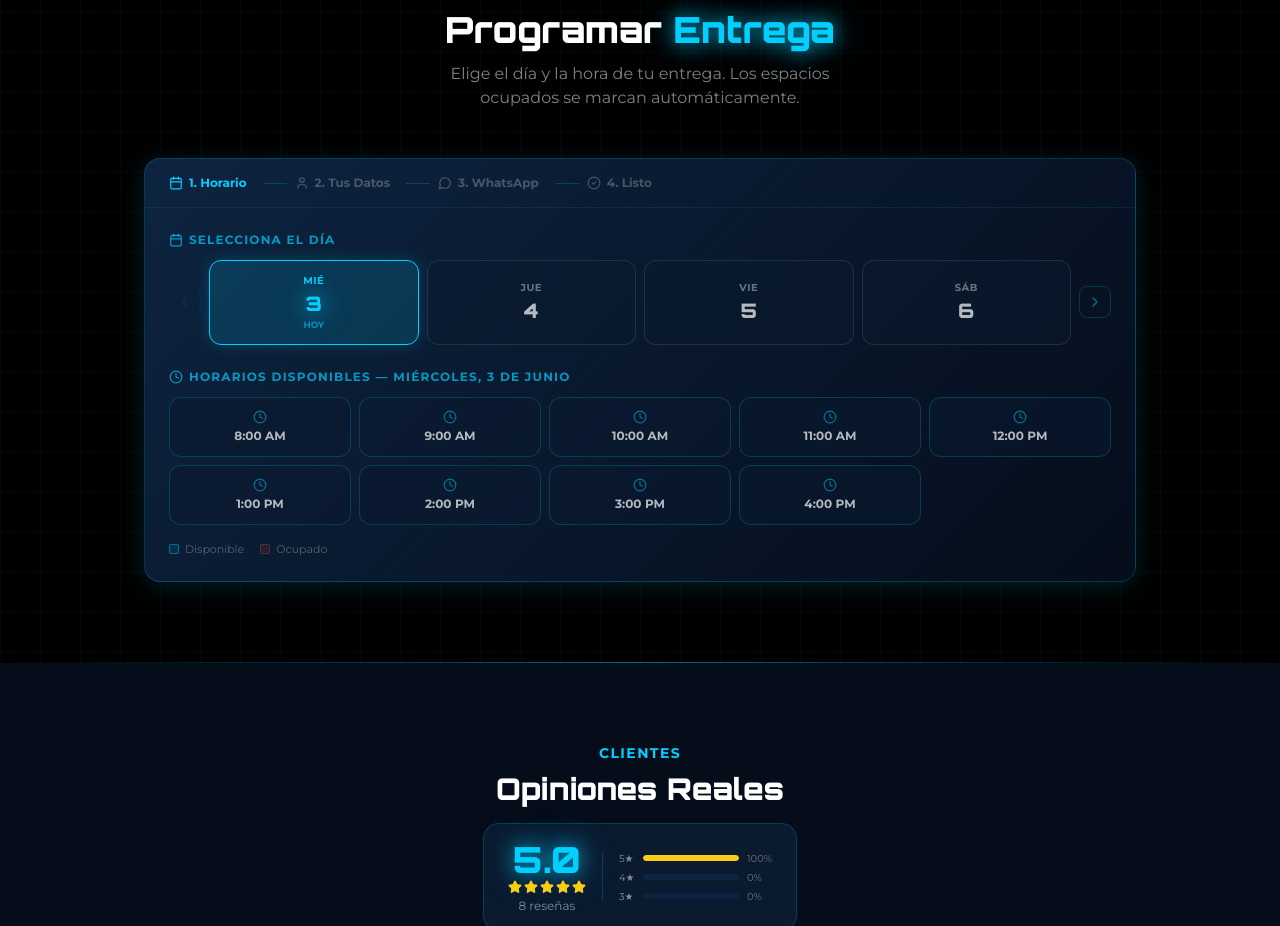
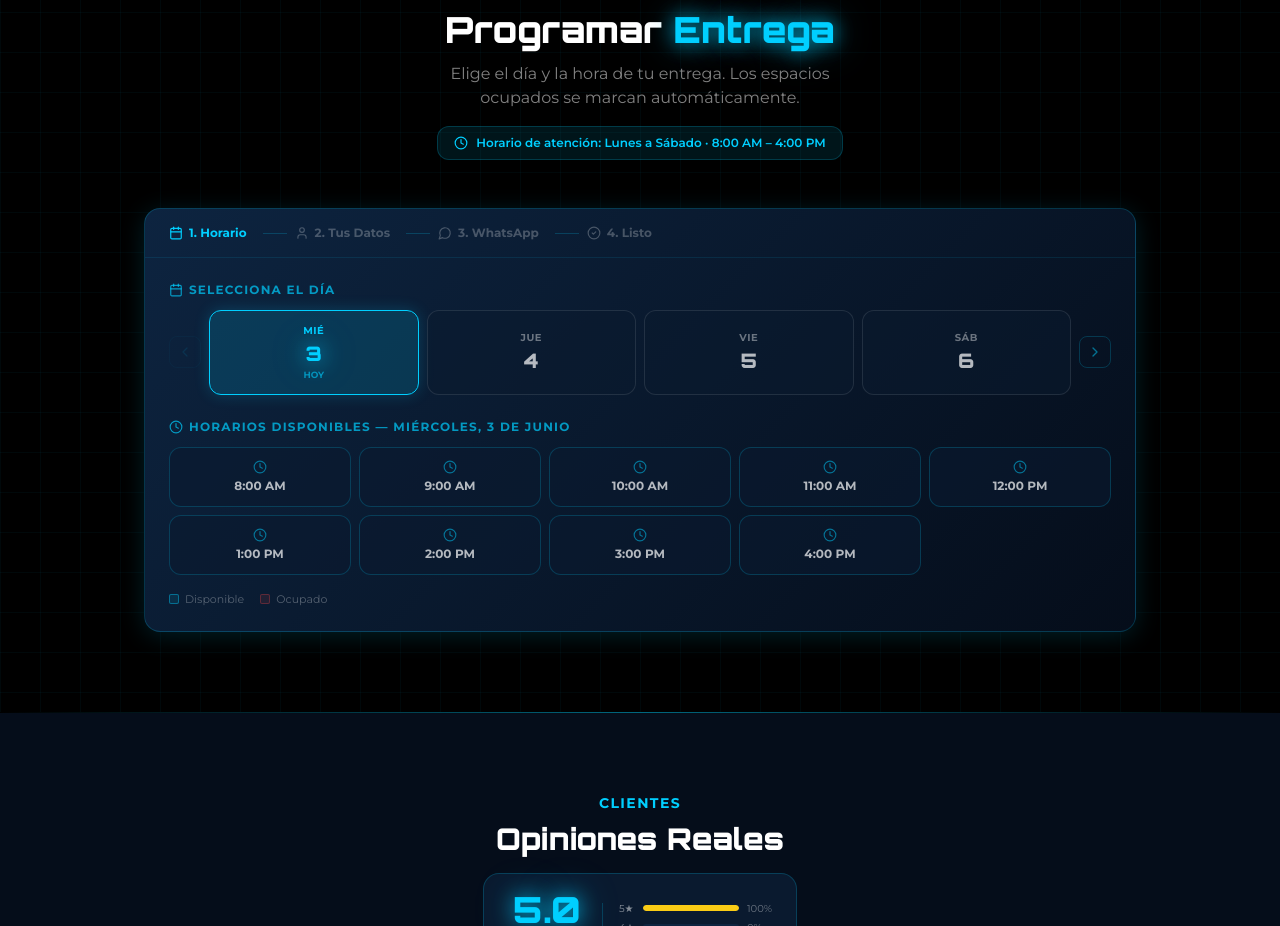
Before and after one commit to mabeldandoval-boop/Gotech-, a React (Vite) app: page / in a window 1280 px wide. Shown: the part 6307-7233 px from the top of the page. Built offline with nearby package versions, Linux system fonts and the light colour scheme.

Commit message:
Agregar aviso horario de atención en scheduler

```diff
--- a/src/components/features/DeliveryScheduler.tsx
+++ b/src/components/features/DeliveryScheduler.tsx
@@ -162,6 +162,10 @@ export default function DeliveryScheduler() {
           <p className="text-white/50 text-base max-w-md mx-auto">
             Elige el día y la hora de tu entrega. Los espacios ocupados se marcan automáticamente.
           </p>
+          <div className="inline-flex items-center gap-2 mt-4 px-4 py-2 rounded-xl bg-neon-cyan/10 border border-neon-cyan/20">
+            <Clock className="w-3.5 h-3.5 text-neon-cyan shrink-0" />
+            <span className="text-neon-cyan text-xs font-semibold">Horario de atención: Lunes a Sábado · 8:00 AM – 4:00 PM</span>
+          </div>
         </div>
 
         <div className="card-tech overflow-hidden">
```
